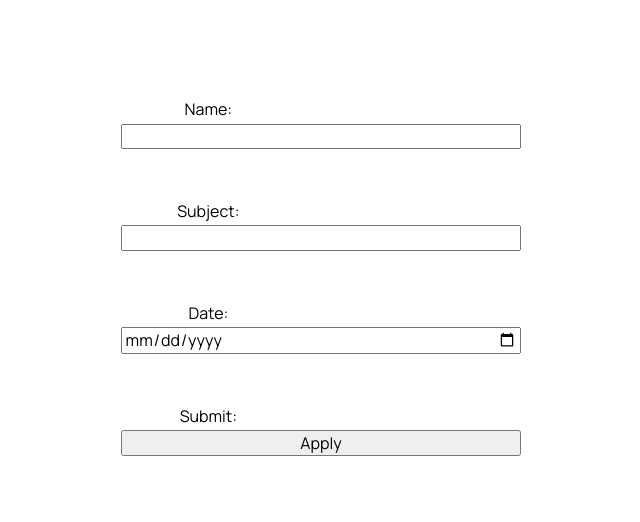
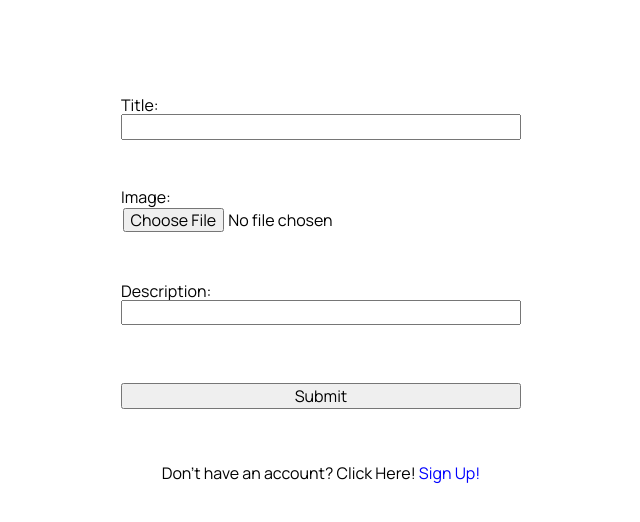
Before and after one commit to JammyWammy12/Bike-Zone12, a Flask app: page /post in a window 1280 px wide. Shown: the part 76-598 px from the top of the page, without its empty margins (319-959 px from the left). Run offline with Flask 3, Linux system fonts and the light colour scheme; the visitor is signed in with stand-in values (Sample User, id 1).

Commit message:
I made post route insert title, description and images.
I also used secure_filename to make sure image is safe to use on my server. I was able to make the image processed, but it won't show on my database.

```diff
--- a/app.py
+++ b/app.py
@@ -2,7 +2,7 @@ from flask import Flask, render_template, request, redirect, session
 import sqlite3
 from sqlite3 import Error
 from flask_bcrypt import Bcrypt
-
+from werkzeug.utils import secure_filename
 app = Flask(__name__)
 app.secret_key = 'super secret key'
 
@@ -62,8 +62,6 @@ def render_sign_page():
 
         hashed_password = bcrypt.generate_password_hash(password)
 
-
-
         con = connect_database(DATABASE)
         if con:
             cur = con.cursor()
@@ -100,9 +98,6 @@ def render_login_page():
                     session['user_id'] = user_info[1]
                     session['email'] = user_info[0]
                     print(session)
-
-
-
                     return redirect("/")
 
         return redirect("/login?error=invalid+credentials")
@@ -118,23 +113,29 @@ def render_post_page():
         return redirect('/login?error=please+log+in+first')
 
     if request.method == 'POST':
-        name = request.form.get('name1').title().strip()
-        subject = request.form.get('subject').title().strip()
-        date = request.form.get('date').title().strip()
+        title = request.form.get('title').strip()
+        description = request.form.get('description').strip()
+        image = request.files.get('image')
 
+
+        # Process image
+        if image and image.filename:
+            # Create unique filename
+            filename = secure_filename(image.filename)
+            # Store image title in database
+            image_path = f"images/{filename}"
 
 
         con = connect_database(DATABASE)
         if con:
             cur = con.cursor()
-            query_insert = "INSERT INTO sessions (name, date, subject) VALUES (?, ?, ?)"
-            cur.execute(query_insert, (name, date, subject))
+            cur.execute(
+                "INSERT INTO sessions (title, description, image) VALUES (?, ?, ?)",
+                (title, description, image_path,)
+            )
             con.commit()
             con.close()
             return redirect("/post")
-
-
-
 
     return render_template('post.html', logged_in=True)
 
--- a/templates/post.html
+++ b/templates/post.html
@@ -1,41 +1,39 @@
 {% extends "base.html" %}
 
-{% block pageheading %}Sign Up{% endblock %}
+{% block pageheading %}Login{% endblock %}
 
 {% block main %}
-    <form class = "myform" method="post">
+    <div class="">
+        <form class = "myform" method="post">
         <div class = "form-group">
-            <div class = "form-label"> Name: </div>
-            <div class = "form-element"> <input type = "text" name = "name1" required> </div>
+            <div class = "form-element"> Title: </div>
+            <div class = "form-element"> <input type = "text" name = "title"> </div>
         </div>
 
         <div class = "form-group">
-            <div class = "form-label"> Subject: </div>
-            <div class = "form-element"> <input type = "text" name = "subject" required> </div>
+            <div class = "form-element"> Image: </div>
+            <div class = "form-element"> <input type = "file" name = "image"> </div>
         </div>
 
         <div class = "form-group">
-            <div class = "form-label"> Date: </div>
-            <div class = "form-element"> <input type = "date" name="date" required> </div>
+            <div class = "form-element"> Description: </div>
+            <div class = "form-element"> <input type = "text" name = "description"> </div>
         </div>
 
-
-
-
-
-
-
-
         <div class = "form-group">
-            <div class = "form-label"> Submit: </div>
-            <div class = "form-element"> <input type = "submit" value="Apply" required> </div>
+            <div class = "form-label"> </div>
+            <div class = "form-element"> <input type = "submit" value="Submit"> </div>
         </div>
-
-
-
-
-
     </form>
 
+    </div>
+
+    <br>
+    <br>
+    <br>
+    <div class="sign-up">
+         <p>Don't have an account? Click Here! <a href=/sign>Sign Up!</a></p>
+
+    </div>
 
 {% endblock %}
```
Also changed, not shown: templates/show_post.html (renamed from templates/show_sessions.html), 1 other file.
